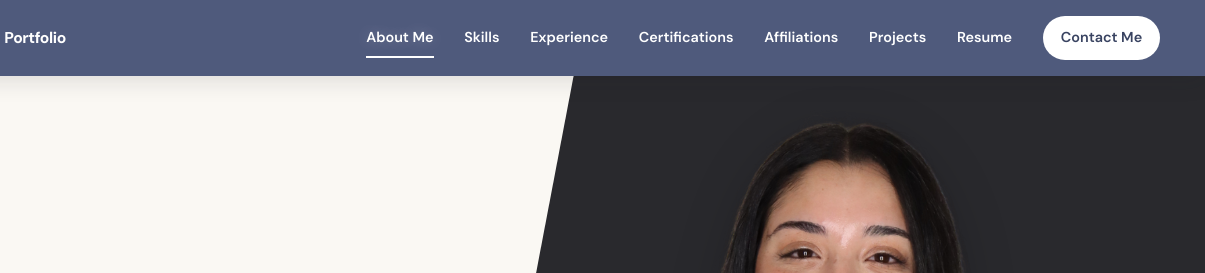
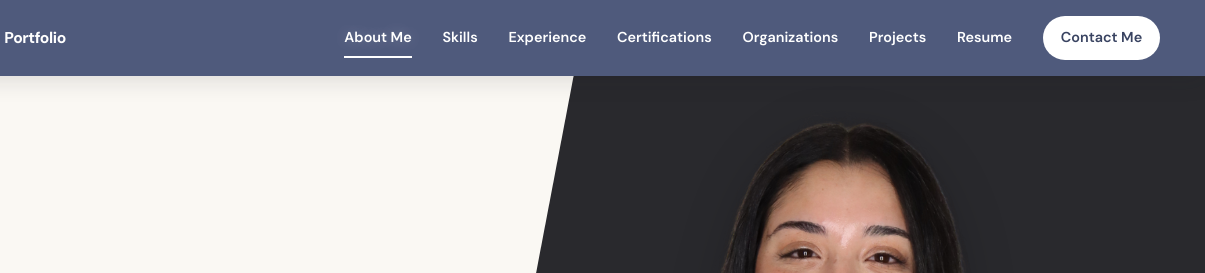
Before and after one commit to hibamoussa25/hibamoussa25.github.io, a plain HTML site: page index.html in a window 1280 px wide. Shown: the top 273 px of the page, 75-1280 px from the left. Drawn offline with Linux system fonts and the light colour scheme.

Commit message:
Title change

```diff
--- a/index.html
+++ b/index.html
@@ -20,7 +20,7 @@
         <a href="#skills">Skills</a>
         <a href="#experience">Experience</a>
         <a href="#certifications">Certifications</a>
-        <a href="#organizations">Affiliations</a>
+        <a href="#organizations">Organizations</a>
         <a href="#projects">Projects</a>
         <a href="#resume">Resume</a>
         <a class="nav-contact" href="#contact">Contact Me</a>
```
